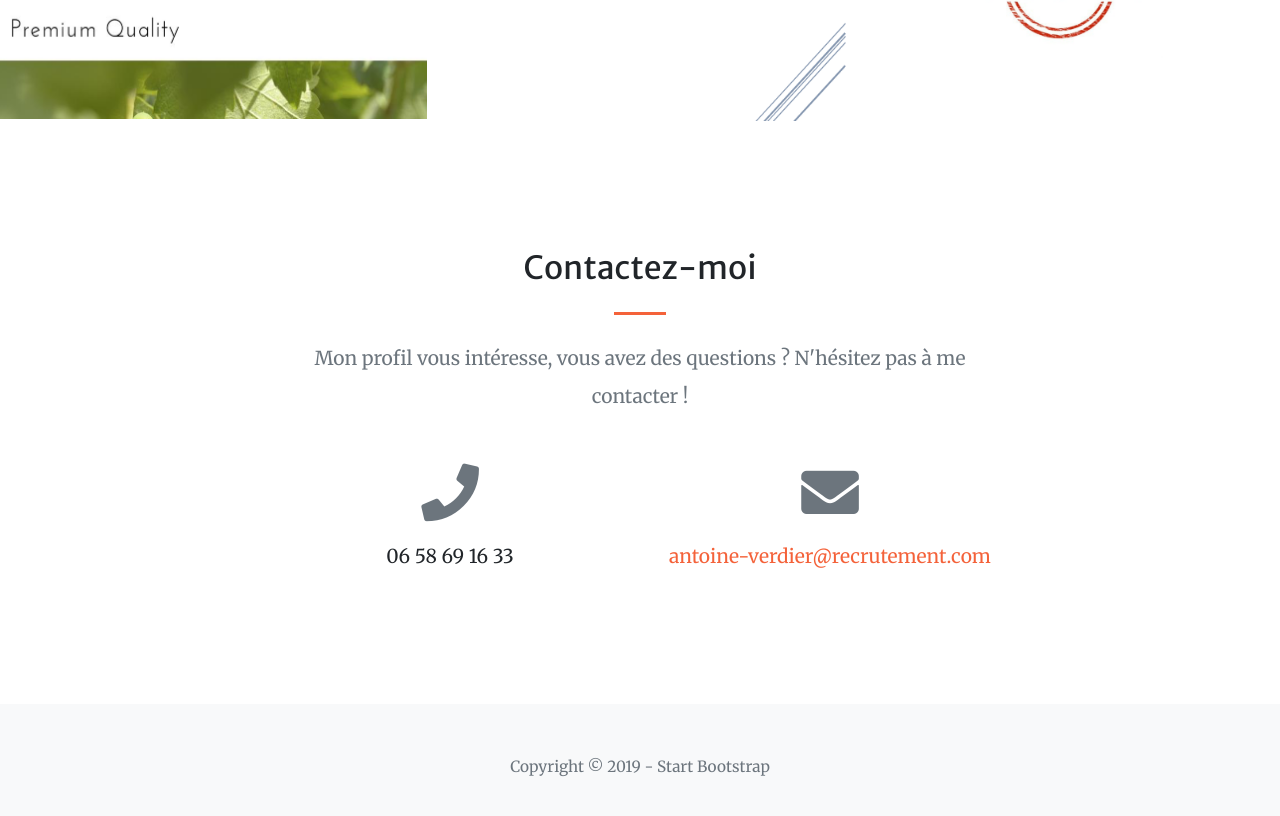
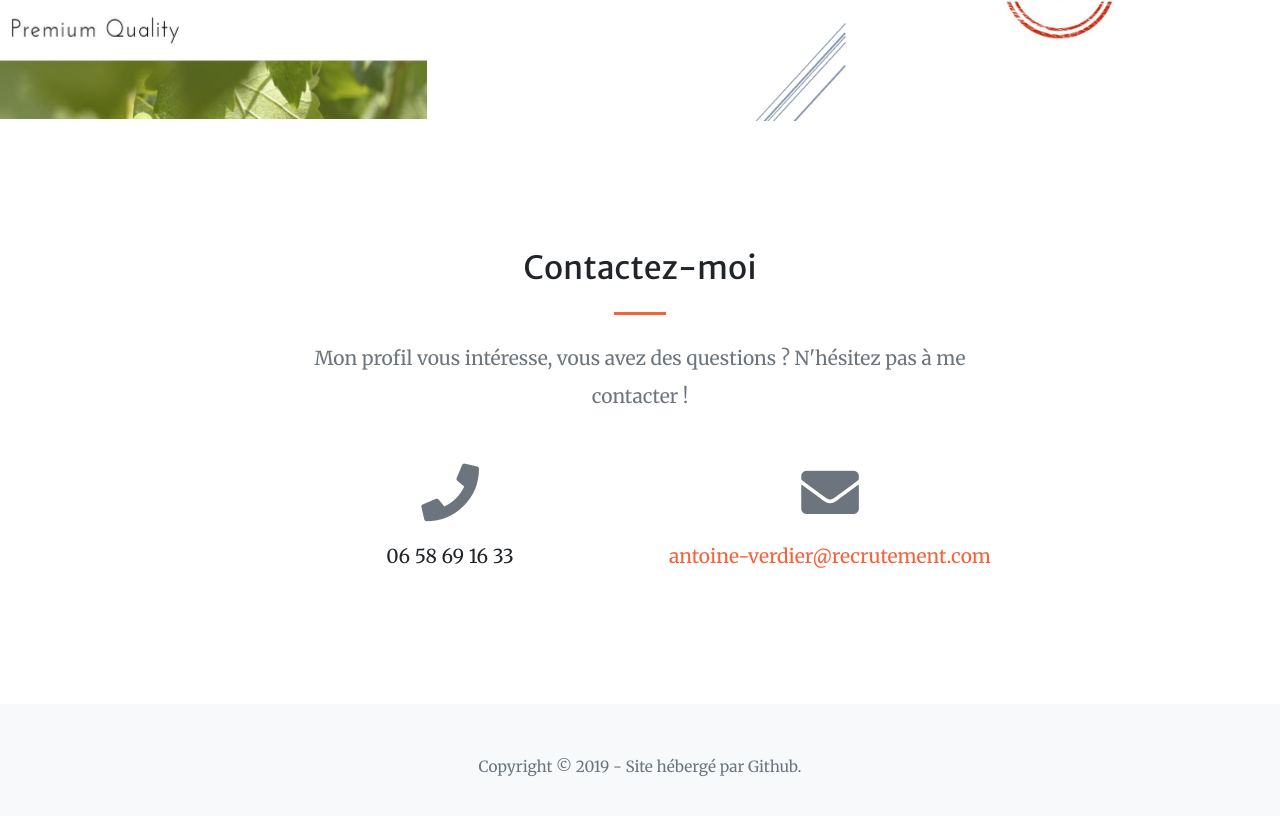
Before and after one commit to Kickbanz/Kickbanz.github.io, a website with bundled scripts: page index.html in a window 1280 px wide. Shown: the part 2966-3782 px from the top of the page. Built offline with nearby package versions, Linux system fonts and the light colour scheme.

Commit message:
Update index.html

```diff
--- a/index.html
+++ b/index.html
@@ -233,7 +233,7 @@
   <!-- Footer -->
   <footer class="bg-light py-5">
     <div class="container">
-      <div class="small text-center text-muted">Copyright &copy; 2019 - Start Bootstrap</div>
+      <div class="small text-center text-muted">Copyright &copy; 2019 - Site hébergé par Github. </div>
     </div>
   </footer>
 
```
